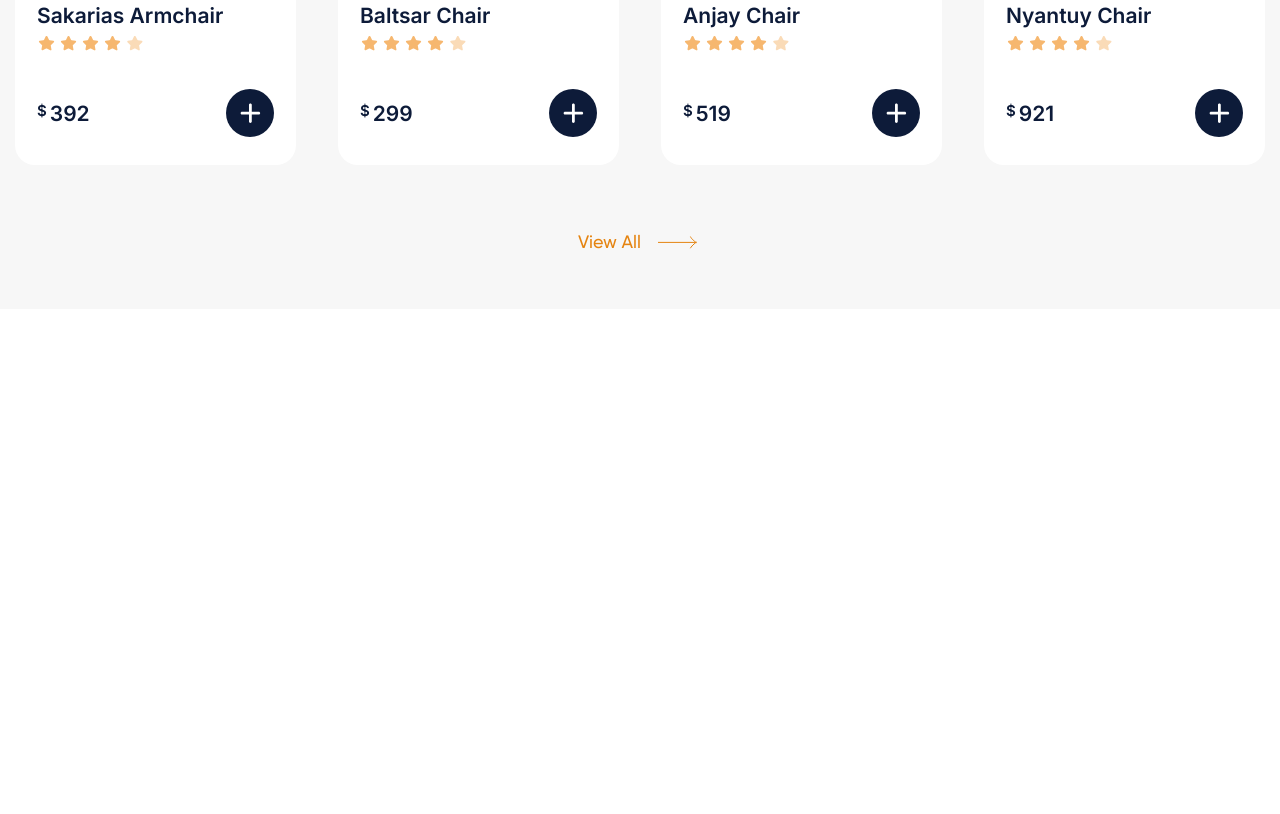
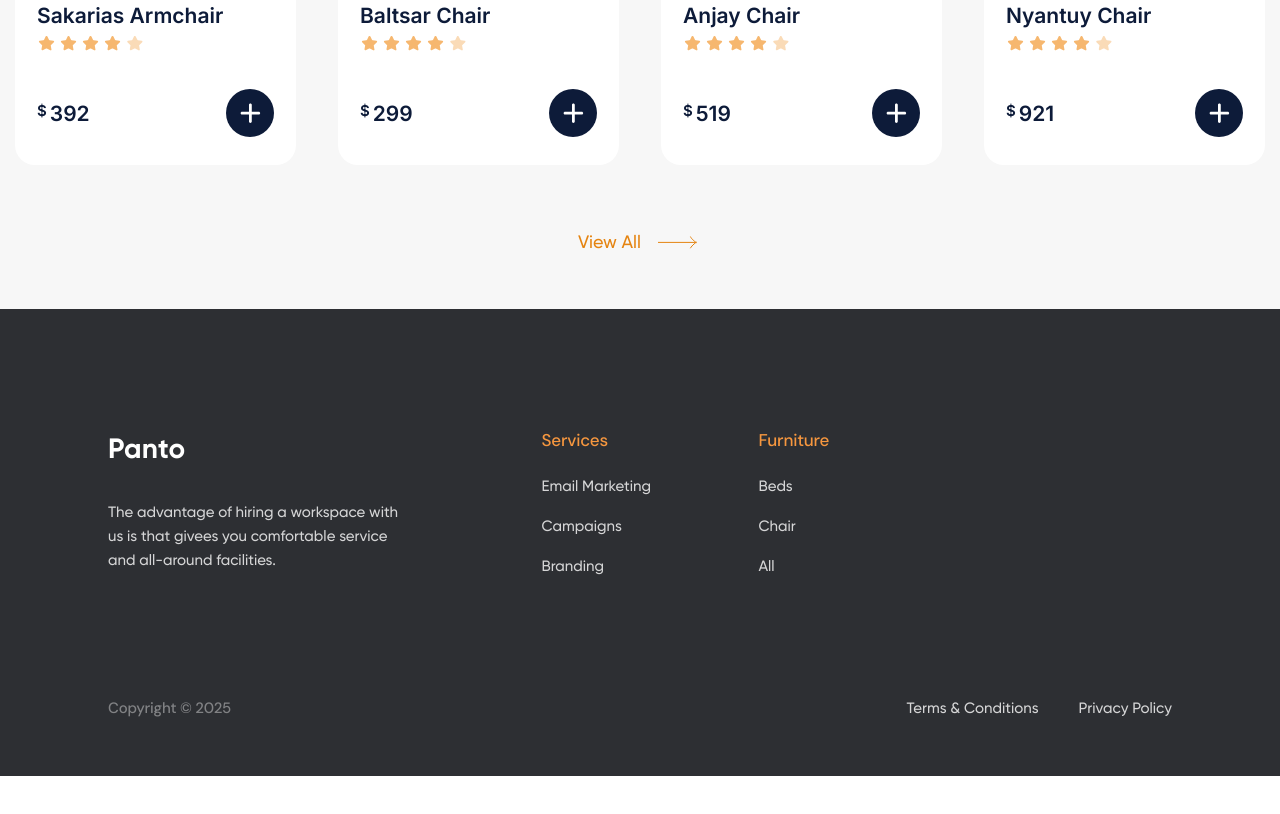
Before and after one commit to Tariel1997/Panto-Furniture-Store, a plain HTML site: page index.html in a window 1280 px wide. Shown: the part 1978-2792 px from the top of the page. Before the commit the page ends 2687 px from the top, so only its background shows below. Drawn offline with nearby package versions, Linux system fonts and the light colour scheme.

Commit message:
Adding footer

```diff
--- a/index.html
+++ b/index.html
@@ -19,7 +19,9 @@
 
             <nav class="header__nav nav">
 
-                <a href="#!" class="nav__logo"">Panto</a>
+                <div class="nav__logo">
+                    <a href="#!" class="logo"">Panto</a>
+                </div>
 
                 <ul class=" nav-list">
 
@@ -533,6 +535,63 @@
 
     </section>
 
+    <footer class="footer">
+        <div class="container container--small">
+            <!-- Footer Grid -->
+            <div class="footer__grid">
+
+                <!-- Desc -->
+                <div class="footer__desc">
+
+                    <div class="footer__logo">
+                        <a href="#!" class="logo"">Panto</a>
+                    </div>
+
+                    <p>The advantage of hiring a workspace with us is that givees you comfortable service and all-around facilities.</p>
+
+                </div>
+                <!-- // Desc -->
+
+                <nav class="footer__nav footer__nav--services">
+
+                    <h3 class="footer__nav-title">Services</h3>
+                    <ul class="footer__list">
+                        <li class="footer__list-item"><a href="#!">Email Marketing</a></li>
+                        <li class="footer__list-item"><a href="#!">Campaigns</a></li>
+                        <li class="footer__list-item"><a href="#!">Branding</a></li>
+                    </ul>
+
+                </nav>
+
+                <nav class="footer__nav">
+
+                    <h3 class="footer__nav-title">Furniture</h3>
+                    <ul class="footer__list">
+                        <li class="footer__list-item"><a href="#!">Beds</a></li>
+                        <li class="footer__list-item"><a href="#!">Chair</a></li>
+                        <li class="footer__list-item"><a href="#!">All</a></li>
+                    </ul>
+
+                </nav>
+
+            </div>
+            <!-- // Footer Grid -->
+
+            <!-- Footer Row -->
+            <div class="footer__row">
+
+                <div class="footer__copyright">Copyright © 2025</div>
+                <div class="footer__links">
+                    <a href="#!">Terms & Conditions</a>
+                    <a href="#!">Privacy Policy</a>
+                </div>
+
+            </div>
+            <!-- // Footer Row -->
+
+        </div>
+    </footer>
+
 </body>
 
 </html>
--- a/scss/base/_base.scss
+++ b/scss/base/_base.scss
@@ -13,6 +13,10 @@ body {
     max-width: 1310px;
     padding: 0 15px;
     margin: 0 auto;
+
+    &--small {
+        max-width: 1094px;
+    }
 }
 
 .none {
--- a/scss/base/_vars.scss
+++ b/scss/base/_vars.scss
@@ -9,7 +9,7 @@
 
     --footer-accent: #F6973F;
     --footer-bg: #2D2F33;
-    --footer-text-color: #FFFFFF;
+    --footer-text-color: rgb(255, 255, 255, 0.8);
 
     --ui-orange: #E58411;
     --ui-biruza: #00D6C9;
--- /dev/null
+++ b/scss/blocks/_footer.scss
@@ -0,0 +1,73 @@
+.footer {
+    padding: 118px 0 56px;
+    background-color: var(--footer-bg);
+    color: var(--footer-text-color);
+    font-weight: 500;
+    font-size: 15px;
+    line-height: 1.6;
+
+    a {
+        color: var(--footer-text-color);
+        transition: opacity 0.2s ease-in;
+
+        &:hover {
+            opacity: 0.6;
+        }
+    }
+}
+
+.footer__grid {
+    margin-bottom: 118px;
+    display: grid;
+    grid-template-columns: 3fr 1fr 2fr 2fr 2fr;
+    gap: 20px;
+}
+
+.footer__desc {
+    p + p {
+        margin-top: 1em;
+    }
+}
+
+.footer__logo {
+    margin-bottom: 29px;
+}
+
+.footer__nav {
+
+    &--services {
+        grid-column-start: 3;
+    }
+}
+
+.footer__nav-title {
+    margin-bottom: 20px;
+
+    color: var(--footer-accent);
+    font-family: var(--font-footer-accent);
+    font-size: 17px;
+    letter-spacing: -0.232px;
+}
+
+.footer__list {
+    display: grid;
+    gap: 16px;
+}
+
+.footer__row {
+    display: flex;
+    justify-content: space-between;
+    align-items: center;
+}
+
+.footer__copyright {
+    font-family: var(--font-footer-accent);
+    font-size: 15px;
+    letter-spacing: -0.205px;
+    opacity: 0.5;
+}
+
+.footer__links {
+    display: flex;
+    gap: 40px;
+}
--- /dev/null
+++ b/scss/blocks/_logo.scss
@@ -0,0 +1,7 @@
+.logo {
+    font-weight: 700;
+    font-size: 28px;
+    letter-spacing: 0.28px;
+    text-transform: capitalize;
+    color: #fff !important;
+}
--- a/scss/blocks/_nav.scss
+++ b/scss/blocks/_nav.scss
@@ -6,8 +6,4 @@
 
 .nav__logo {
     align-self: center;
-    font-weight: 700;
-    font-size: 28px;
-    letter-spacing: 0.28px;
-    text-transform: capitalize;
 }
--- a/scss/blocks/_search-form.scss
+++ b/scss/blocks/_search-form.scss
@@ -1,5 +1,6 @@
 .search-form {
     display: flex;
+    gap: 10px;
     max-width: 344px;
     height: 56px;
     padding: 8px 8px 8px 20px;
@@ -13,9 +14,10 @@
 }
 
 .search-form__input {
+    flex-grow: 1;
     color: #fff;
     font-size: 18px;
-    font-weight: 700;
+    font-weight: 500;
     line-height: 150%;
 
     &::placeholder {
@@ -25,6 +27,7 @@
 }
 
 .search-form__btn {
+    flex-shrink: o;
     width: 40px;
     aspect-ratio: 1;
     border-radius: 24px;
--- a/scss/main.scss
+++ b/scss/main.scss
@@ -8,6 +8,7 @@
 
 // Blocks
 @import "./blocks/header";
+@import "./blocks/logo";
 @import "./blocks/nav";
 @import "./blocks/nav-list";
 @import "./blocks/cart";
@@ -21,3 +22,4 @@
 @import "./blocks/tab-controls";
 @import "./blocks/card";
 @import "./blocks/slider";
+@import "./blocks/footer";
```
Also changed, not shown: scss/main.css, 1 other file.
